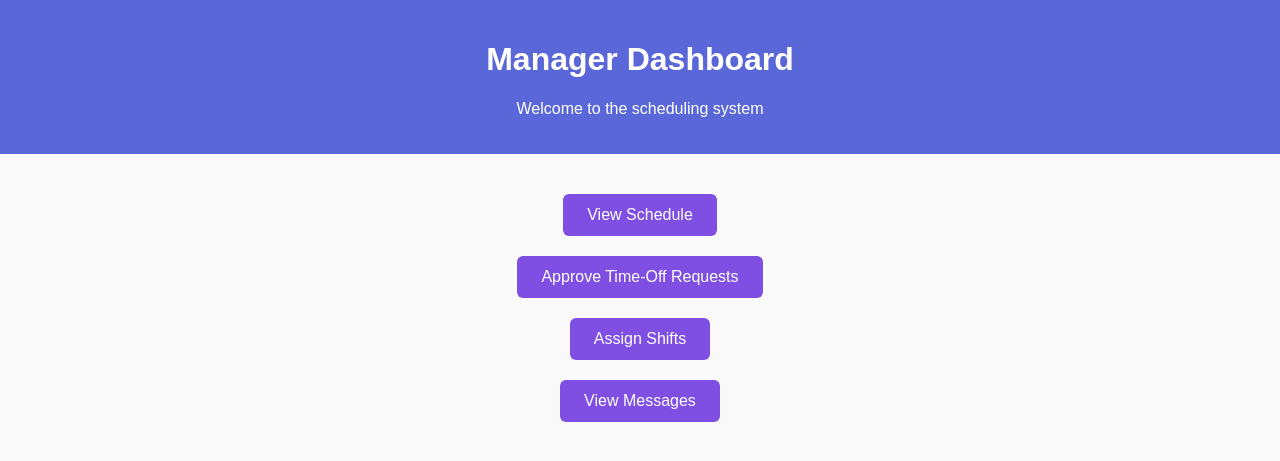
After one commit to RicardoGarcia11/BTM495_SchedulingSystem, a Flask app: page /manager_dashboard in a window 1280 px wide. The commit adds this page. Shown: the top 461 px of the page. Run offline with Flask 3, Linux system fonts and the light colour scheme.

Commit message:
Adding route for Manager Login

```diff
--- a/frontend/app.py
+++ b/frontend/app.py
@@ -94,6 +94,28 @@ def signup():
 def manager_portal():
     return render_template("managerportal_page.html")
 
+@app.route("/manager_login", methods=["GET", "POST"])
+def manager_login():
+    if request.method == "POST":
+        email = request.form.get("email")
+        password = request.form.get("password")
+        account = Account.query.filter_by(email=email).first()
+
+        if account and check_password_hash(account.password, password):
+            user = User.query.get(account.employee_id)
+            if user and user.user_type == "Manager":
+                return redirect(url_for("manager_dashboard"))
+            else:
+                return jsonify({"error": "Access denied: Not a manager"}), 403
+        else:
+            return jsonify({"error": "Invalid login credentials"}), 401
+    return render_template("manager_login.html")
+
+@app.route("/manager_dashboard")
+def manager_dashboard():
+    return render_template("manager_dashboard.html")
+
+
 
 
 # Run Flask application
--- /dev/null
+++ b/frontend/static/styles/manager_dashboard.css
@@ -0,0 +1,35 @@
+body {
+    font-family: Arial, sans-serif;
+    text-align: center;
+    background-color: #f9f9f9;
+    margin: 0;
+    padding: 0;
+  }
+
+  header {
+    background-color: #5a67d8;
+    color: white;
+    padding: 20px;
+  }
+
+  .dashboard-container {
+    margin-top: 40px;
+    display: flex;
+    flex-direction: column;
+    align-items: center;
+    gap: 20px;
+  }
+
+  .dashboard-btn {
+    padding: 12px 24px;
+    background-color: #7f4fe4;
+    color: white;
+    text-decoration: none;
+    border-radius: 6px;
+    font-size: 16px;
+    transition: background-color 0.3s;
+  }
+
+  .dashboard-btn:hover {
+    background-color: #6542ba;
+  }
--- a/frontend/templates/home_page.html
+++ b/frontend/templates/home_page.html
@@ -16,7 +16,7 @@
         <p>Book, track, and organize your tasks easily.</p>
         <a href="{{ url_for('signup') }}" class="btn">Sign Up</a>
         <a href="{{ url_for('login') }}" class="btn">Login</a>
-        <a href="{{ url_for('manager_portal') }}" class="btn"> Manager Portal</a>
+        <a href="{{ url_for('manager_login') }}" class="btn"> Manager Portal</a>
 
     </div>
 </body>
--- /dev/null
+++ b/frontend/templates/manager_dashboard.html
@@ -0,0 +1,21 @@
+<!DOCTYPE html>
+<html lang="en">
+<head>
+  <meta charset="UTF-8" />
+  <title>Manager Dashboard - Scheduling App</title>
+  <link rel="stylesheet" href="{{ url_for('static', filename='styles/manager_dashboard.css') }}">
+</head>
+<body>
+  <header>
+    <h1>Manager Dashboard</h1>
+    <p>Welcome to the scheduling system</p>
+  </header>
+
+  <div class="dashboard-container">
+    <a href="/view_schedule" class="dashboard-btn">View Schedule</a>
+    <a href="/approve_requests" class="dashboard-btn">Approve Time-Off Requests</a>
+    <a href="/assign_shift" class="dashboard-btn">Assign Shifts</a>
+    <a href="/messages" class="dashboard-btn">View Messages</a>
+  </div>
+</body>
+</html>
```
Also changed, not shown: frontend/templates/manager_login.html (added, +30 -0 lines).
